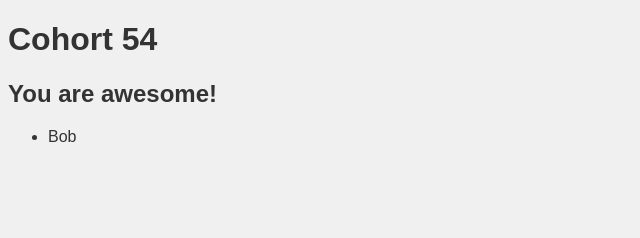
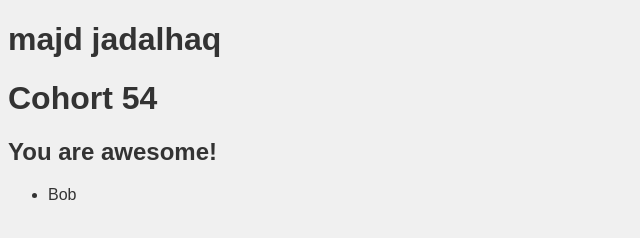
Before and after one commit to stasel/Git-exercise, a plain HTML site: page index.html in a window 1280 px wide. Shown: the whole page, without its empty margins (0-640 px from the left). Drawn offline with Linux system fonts and the light colour scheme.

Commit message:
Add Majd's name to index.html

```diff
--- a/index.html
+++ b/index.html
@@ -8,10 +8,12 @@
   <script src="index.js"></script>
 </head>
 <body>
+  <h1>  majd jadalhaq</h1>
   <h1>Cohort 54</h1>
   <h2>You are awesome!</h2>
   <ul>
     <li>Bob</li>
+
   </ul>
 </body>
 </html>
```
